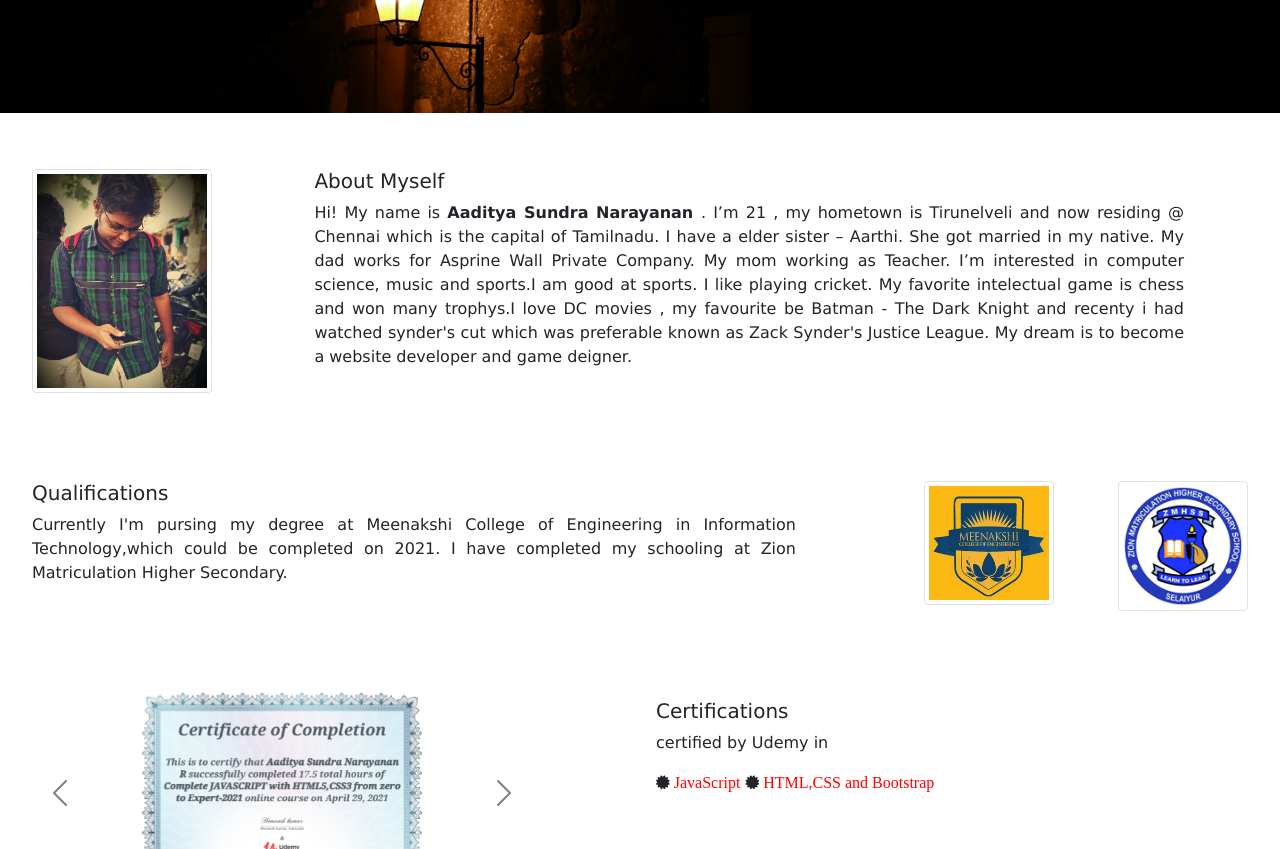
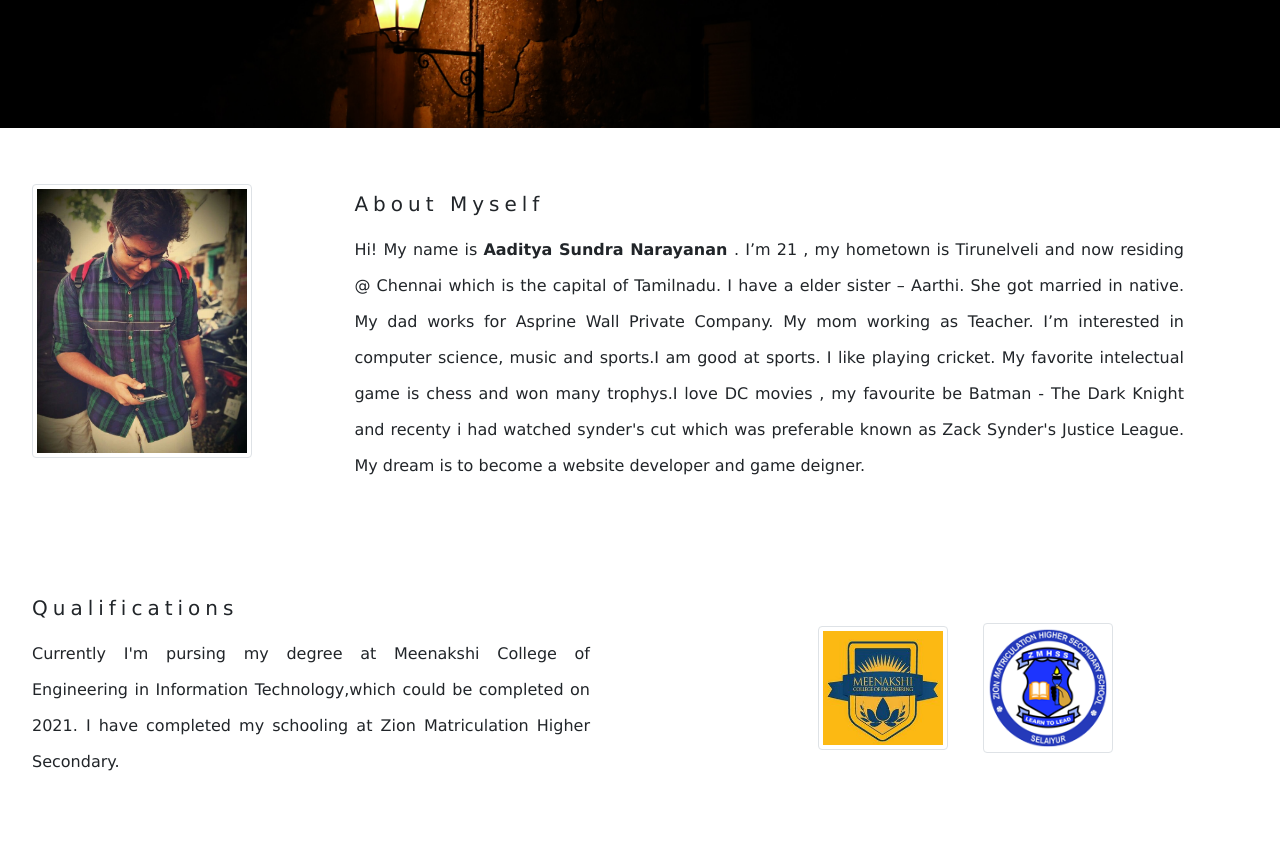
Before and after one commit to aaditya-sn/Website, a plain HTML site: page index.html in a window 1280 px wide. Shown: the part 421-1270 px from the top of the page. Drawn offline with nearby package versions, Linux system fonts and the light colour scheme.

Commit message:
Add files via upload

```diff
--- a/index.html
+++ b/index.html
@@ -17,7 +17,17 @@
       padding: 0%;
       font-family: Verdana, Geneva, Tahoma, sans-serif;
     }
-
+    p{
+       line-height: 2.25;
+    }
+    h1{
+      letter-spacing: 15px;
+      line-height: 2;
+    }
+    h5{
+      letter-spacing: 5px;
+      line-height: 2;
+    }
     .style {
       font-family: 'Montserrat', sans-serif;
     }
@@ -144,10 +154,6 @@
       background-color: #33353d
     }
 
-    .copyright-text {
-      margin: 0
-    }
-
     @media (max-width:991px) {
       .site-footer [class^=col-] {
         margin-bottom: 30px
@@ -271,6 +277,14 @@
           </li>
         </ul>
       </div>
+      <!-- <div>
+          <form action="https://www.google.com/search" class="d-flex">
+            <input class="form-control me-2" type="search" name="q" placeholder="Search">
+            <button class="btn btn-outline-success" type="button">Search</button>
+          </form>
+      </div> -->
+
+    </div>
     </div>
   </nav><br><br>
   <!--nav ends-->
@@ -289,14 +303,14 @@
   <div class="container-fluid">
     <div class="row">
       <div class="col-sm-auto" style="padding:2em;">
-        <img src="pic.jpg" class="img-thumbnail" alt="Myself" width="180px" height="180px">
+        <img src="pic.jpg" class="img-thumbnail" alt="Myself" width="220px" height="220px">
       </div>
       <div class="col-sm" style="padding:2em; margin-left: 3%; margin-right: 5%;">
         <h5>About Myself</h5>
         <p style="font-size:medium; text-align: justify;">
           Hi! My name is <b>Aaditya Sundra Narayanan </b> . I’m 21 , my hometown is Tirunelveli and now residing @
           Chennai which is the capital of Tamilnadu.
-          I have a elder sister – Aarthi. She got married in my native. My dad works for Asprine Wall Private Company.
+          I have a elder sister – Aarthi. She got married in native. My dad works for Asprine Wall Private Company.
           My mom working as Teacher. I’m interested in computer science, music and sports.I am good at sports. I like
           playing cricket.
           My favorite intelectual game is chess and won many trophys.I love DC movies , my favourite be Batman - The
@@ -316,11 +330,9 @@
           I have completed my schooling at Zion Matriculation Higher Secondary.
         </p>
       </div>
-      <div class="col-sm-auto" style="padding:2em;">
-        <img src="mce.jpg" class="img-thumbnail" alt="mce" width="130px" height="130px">
-      </div>
-      <div class="col-sm-auto" style="padding: 2em;">
-        <img src="school.png" class="img-thumbnail" alt="zmhss" width="130px" height="130px">
+      <div class="col-sm-auto" style="padding:2em; margin: 0 100px;">
+        <img src="mce.jpg" class="img-thumbnail" alt="mce" width="130px" height="130px"><img
+              src="school.png" class="img-thumbnail" style="margin: 35px;" alt="zmhss" width="130px" height="130px">
       </div>
     </div>
   </div><br>
@@ -348,7 +360,7 @@
           </button>
         </div>
       </div>
-      <div class="col-sm" style="padding: 2em; ">
+      <div class="col-sm" style="padding: 2em; margin-left: 75px;">
         <h5 style="margin-right: 35%;">Certifications</h5>
         <blockquote style="margin-right: 20%; font-size: medium;">
           certified by Udemy in</blockquote>
```
